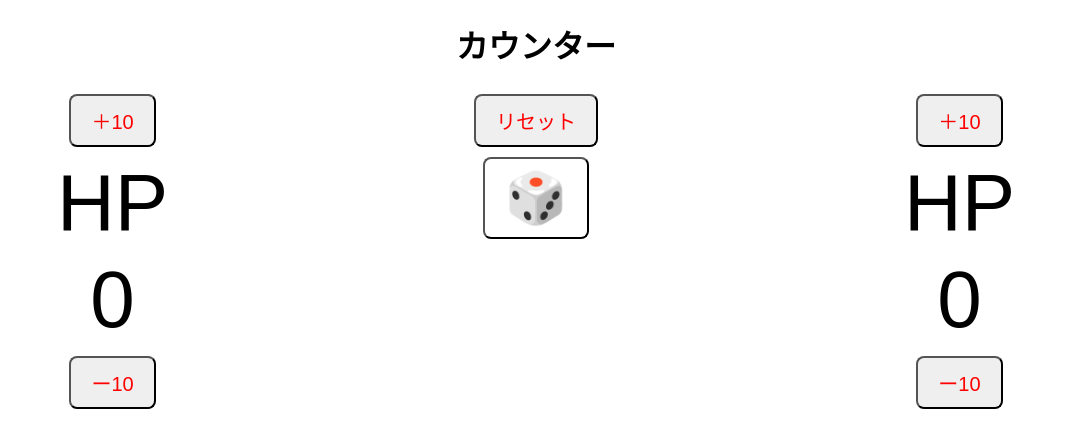
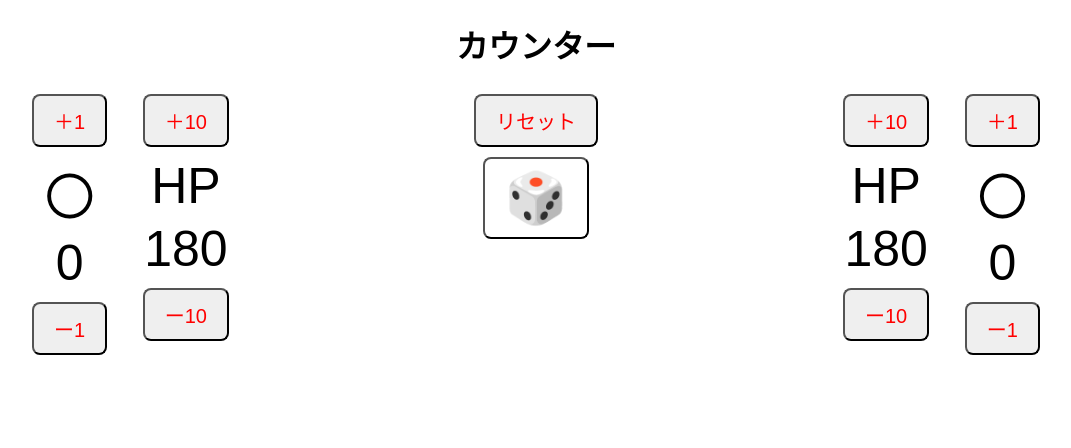
Before and after one commit to norimichi25/counter, a plain HTML site: page docs/index.html in a window 1280 px wide. Shown: the whole page, without its empty margins (104-1175 px from the left). Drawn offline with Linux system fonts and the light colour scheme.

Commit message:
配置をjsに修正

```diff
--- a/docs/index.html
+++ b/docs/index.html
@@ -13,33 +13,23 @@
   <h1>カウンター</h1>
   <div class="container" >
   <!-- 左 -->
-    <div>
-      <button class="btn" onclick="add('count1', 10)">＋10</button>
-      <div class="count">HP</div>
-      <div class="count" id="count1">0</div>
-
-      <button class="btn" onclick="sub('count1', 10)">ー10</button>
-    </div>
+    <div id="left"></div>
 
     <div>
       <button class="btn" onclick="reset()">リセット</button>
       <br>
       <button class="btn" id="dice" onclick="dice()">🎲</button>
+      <div id="diceResult"></div>
     </div>
 
 
     <!-- 右 -->
-    <div>
-      <button class="btn" onclick="add('count2', 10)">＋10</button>
-      <div class="count">HP</div>
-      <div class="count" id="count2">0</div>
-      <button class="btn" onclick="sub('count2', 10)">ー10</button>
-    </div>
+    <div id="right"></div>
   </div>
 
 
 
-  <div id="diceResult"></div>
+
   <script src="script.js"></script>
 
 </body>
--- a/docs/script.js
+++ b/docs/script.js
@@ -1,7 +1,39 @@
-let counts = {
-  count1: 0,
-  count2: 0
-};
+let counts = {};
+let initialValues = {};
+
+// ===== 左右共通のブロック生成 =====
+function createCounter(id, label, initial, step) {
+  counts[id] = initial;
+  initialValues[id] = initial;
+
+  const box = document.createElement("div");
+
+  box.innerHTML = `
+    <button class="btn" onclick="add('${id}', ${step})">＋${step}</button>
+    <div class="count">${label}</div>
+    <div class="count" id="${id}">${initial}</div>
+    <button class="btn" onclick="sub('${id}', ${step})">ー${step}</button>
+  `;
+
+  return box;
+}
+
+// ===== 左右に配置 =====
+const left = document.getElementById("left");
+const right = document.getElementById("right");
+left.appendChild(createCounter("count_lt_2", "〇", 0, 1));
+left.appendChild(createCounter("count_lt_1", "HP", 180, 10));
+
+right.appendChild(createCounter("count_rt_1", "HP", 180, 10));
+right.appendChild(createCounter("count_rt_2", "〇", 0, 1));
+
+
+
+
+// let counts = {
+//   count1: 0,
+//   count2: 0
+// };
 
 function update(id) {
   document.getElementById(id).innerText = counts[id];
@@ -18,10 +50,10 @@ function sub(id, num) {
 }
 
 function reset() {
-  counts.count1 = 0;
-  counts.count2 = 0;
-  update("count1");
-  update("count2");
+  for (let id in counts) {
+    counts[id] = initialValues[id];
+    update(id);
+  }
 }
 
 function dice() {
--- a/docs/style.css
+++ b/docs/style.css
@@ -2,8 +2,16 @@ body {
       text-align: center;
       font-family: sans-serif;
     }
+
+
+#left, #right {
+  display: grid;
+  grid-template-columns: repeat(2, 1fr);
+  gap: 20px;
+}
+
 .count {
-    font-size: 80px;
+    font-size: 50px;
     margin: 5px;
 }
 
```
